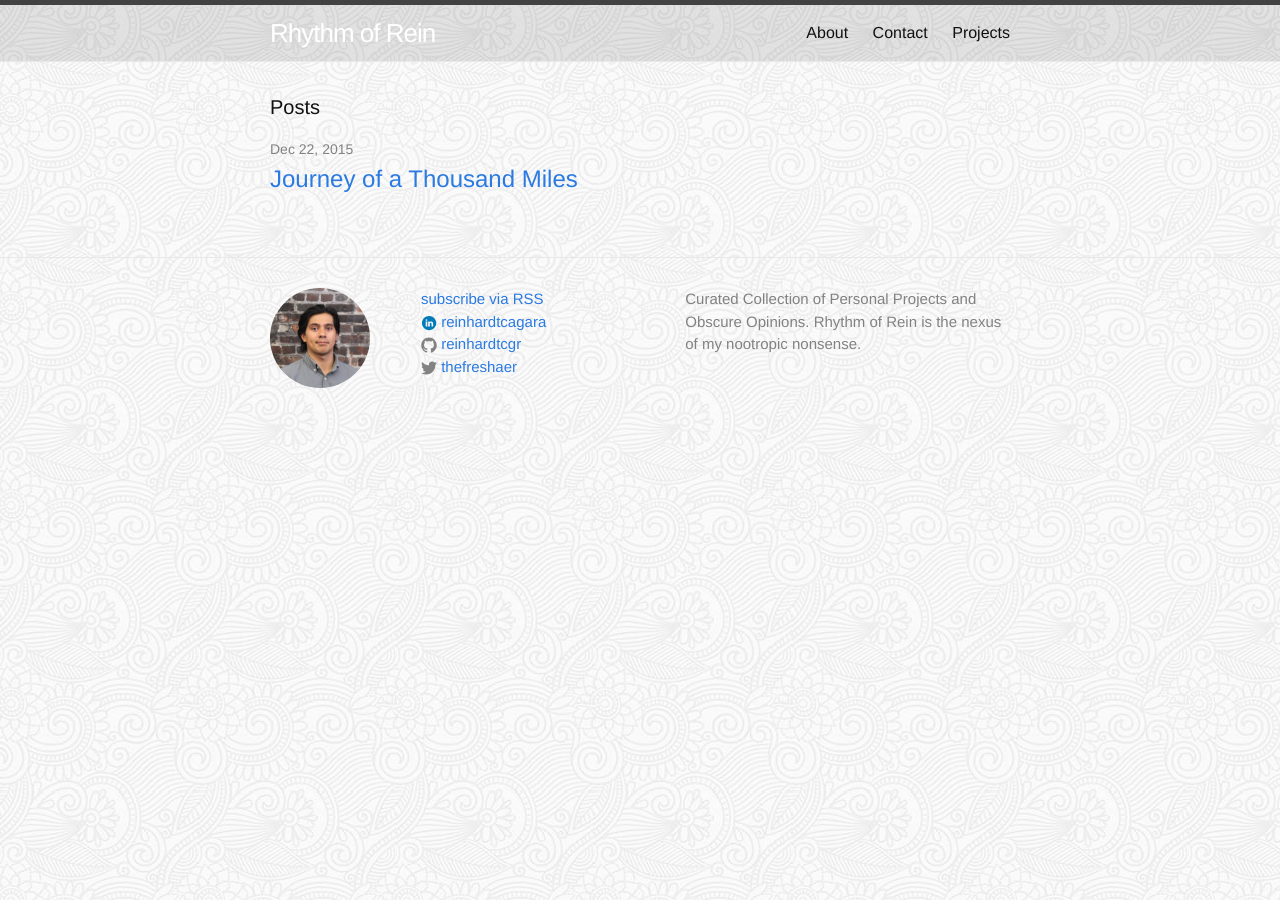
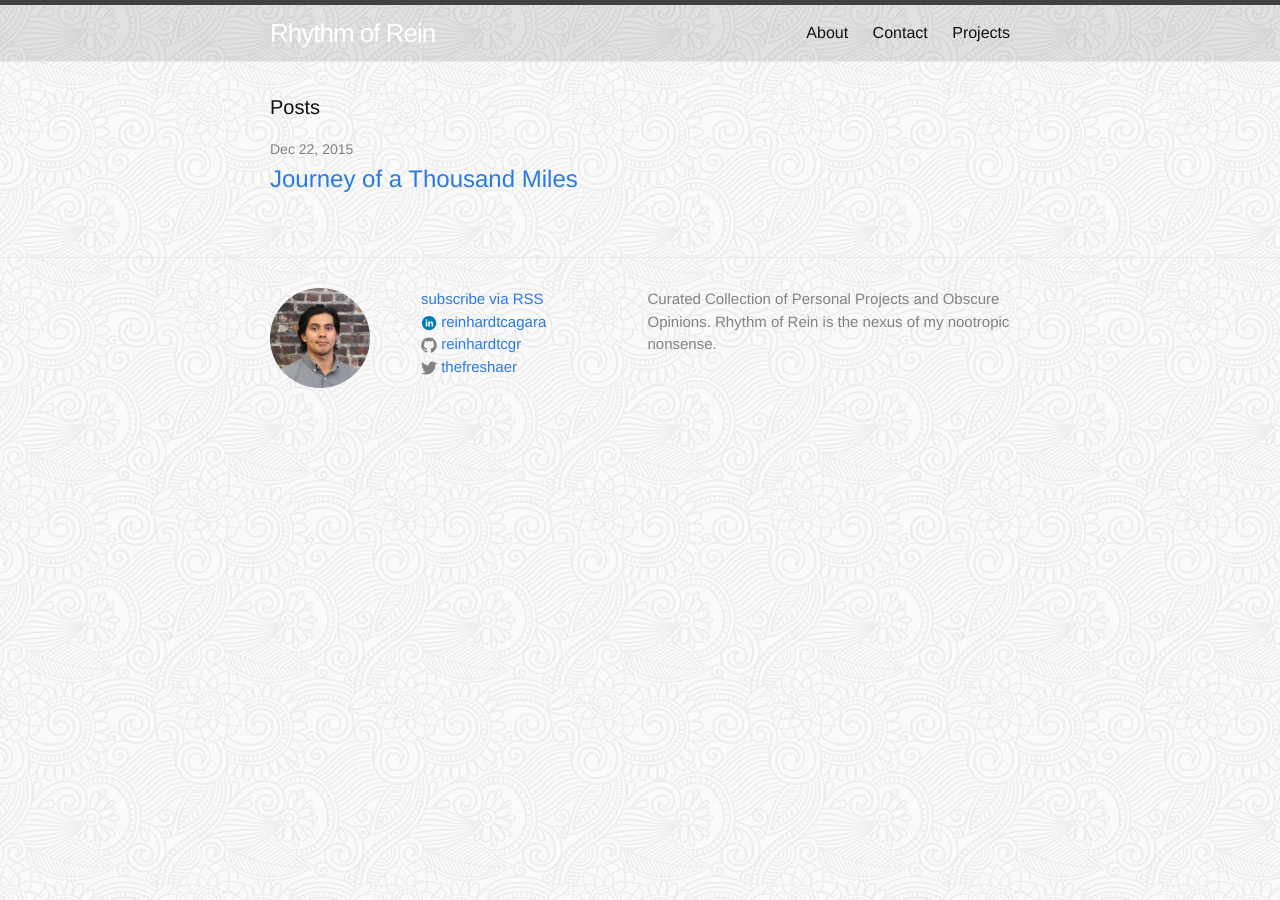
Before and after one commit to reinhardt021/reinhardt021.github.io, a Jekyll site: the page built from index.html, in a window 1280 px wide. Built offline with Jekyll 4.4.1, drawn with Linux system fonts in a browser that asks for light colours.

Commit message:
updated footer column spacing

```diff
--- a/_sass/_layout.scss
+++ b/_sass/_layout.scss
@@ -132,13 +132,13 @@
 }
 
 .footer-col-2 {
-    width: -webkit-calc(35% - (#{$spacing-unit} / 2));
-    width:         calc(35% - (#{$spacing-unit} / 2));
+    width: -webkit-calc(30% - (#{$spacing-unit} / 2));
+    width:         calc(30% - (#{$spacing-unit} / 2));
 }
 
 .footer-col-3 {
-    width: -webkit-calc(45% - (#{$spacing-unit} / 2));
-    width:         calc(45% - (#{$spacing-unit} / 2));
+    width: -webkit-calc(50% - (#{$spacing-unit} / 2));
+    width:         calc(50% - (#{$spacing-unit} / 2));
 }
 
 @include media-query($on-laptop) {
```
